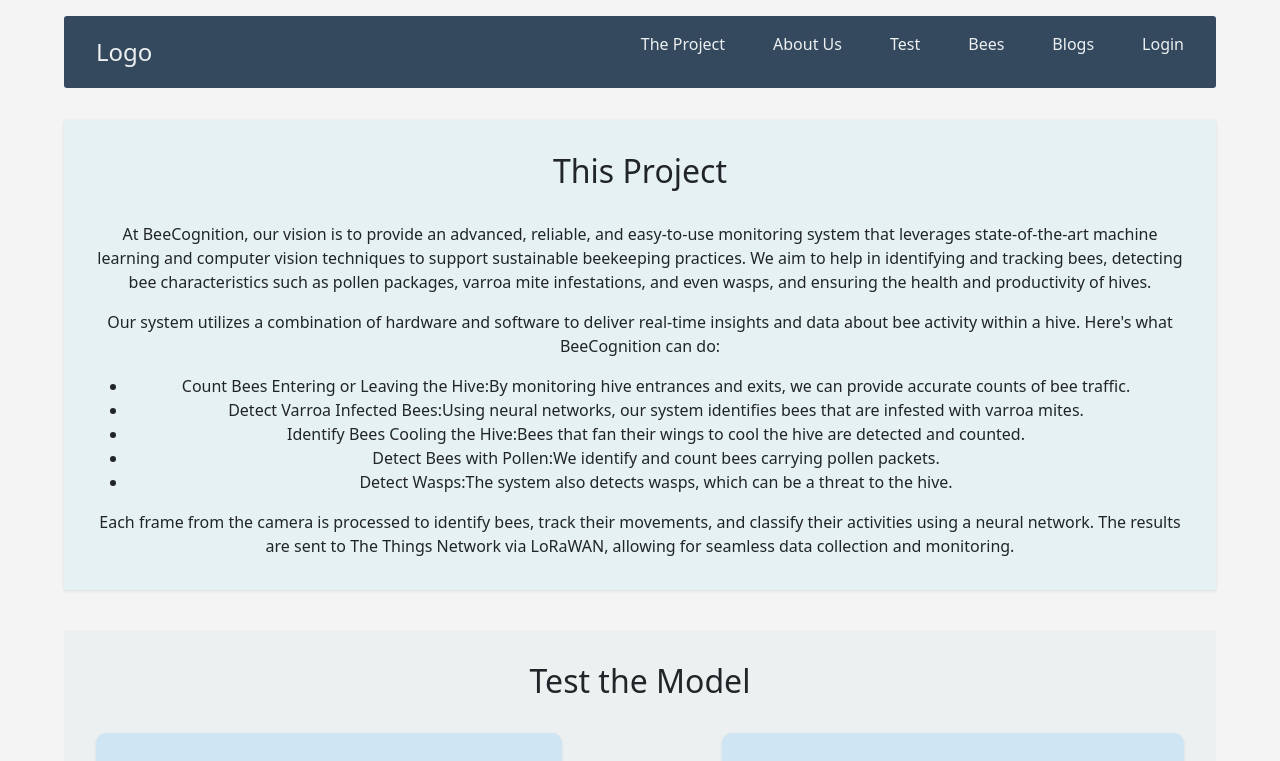
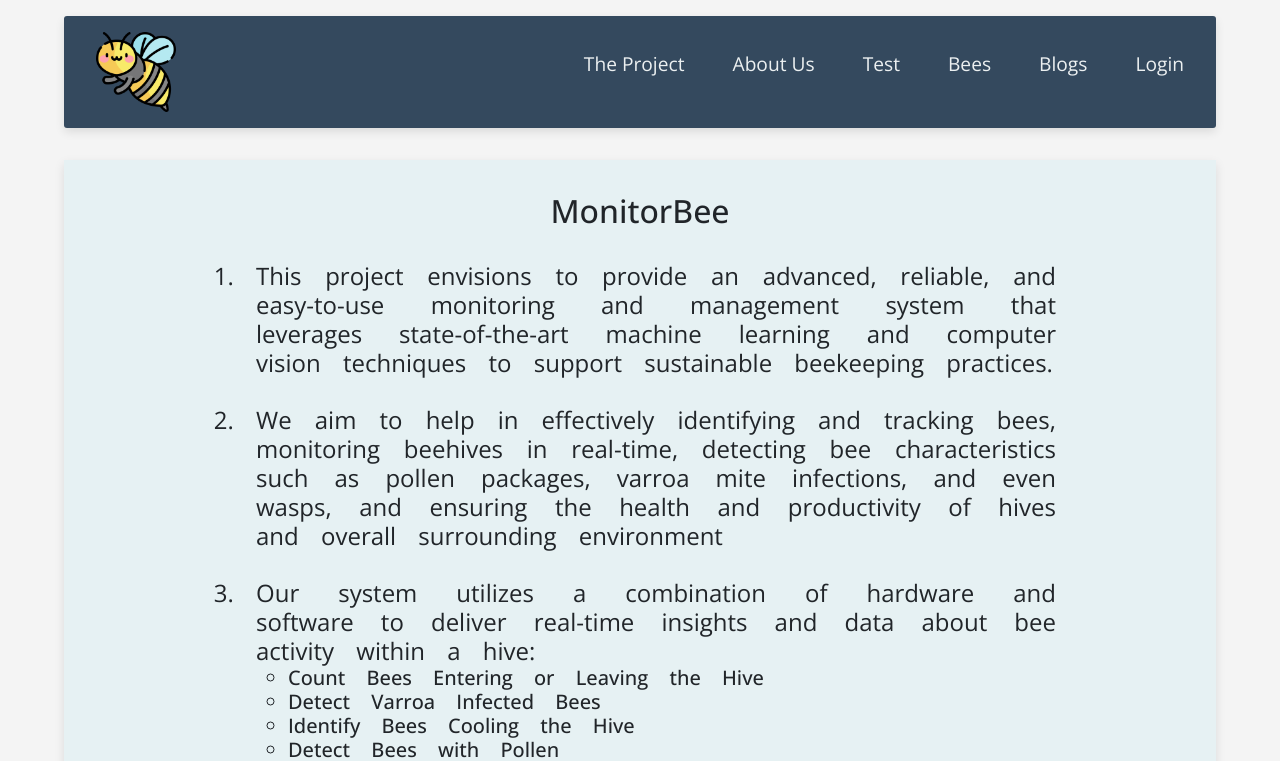
Before and after one commit to Shubham-kpl/MonitorBee, a React (Vite) app in the folder frontend/: page / in a window 1280 px wide. Shown: the top 761 px of the page. Built offline with nearby package versions, Linux system fonts and the light colour scheme; the HTML template or start-up script is replaced by a standard one.

Commit message:
ui changes

```diff
--- a/frontend/src/App.css
+++ b/frontend/src/App.css
@@ -2,7 +2,8 @@
 
 body {
   padding: 1rem 4rem;
-  background-color: #f4f4f4;
+  font-family: "Open Sans", "Poppins";
+  background-color: #f4f4f4 !important;
 }
 
 /* .box {
--- a/frontend/src/components/about_project.jsx
+++ b/frontend/src/components/about_project.jsx
@@ -4,48 +4,54 @@
 export default function AboutProject() {
   return (
     <section id="about-project" className="about-project">
-      <h1 style={{ marginBottom: "2rem" }}>This Project</h1>
-      <p>
-        At BeeCognition, our vision is to provide an advanced, reliable, and
-        easy-to-use monitoring system that leverages state-of-the-art machine
-        learning and computer vision techniques to support sustainable
-        beekeeping practices. We aim to help in identifying and tracking bees,
-        detecting bee characteristics such as pollen packages, varroa mite
-        infestations, and even wasps, and ensuring the health and productivity
-        of hives.
-      </p>
-      <p>
-        Our system utilizes a combination of hardware and software to deliver
-        real-time insights and data about bee activity within a hive. Here's
-        what BeeCognition can do:
-      </p>
-      <ul>
-        <li>
-          <span>Count Bees Entering or Leaving the Hive:</span>By monitoring
-          hive entrances and exits, we can provide accurate counts of bee
-          traffic.
-        </li>
-        <li>
-          <span>Detect Varroa Infected Bees:</span>Using neural networks, our
-          system identifies bees that are infested with varroa mites.
-        </li>
-        <li>
-          <span>Identify Bees Cooling the Hive:</span>Bees that fan their wings
-          to cool the hive are detected and counted.
-        </li>
-        <li>
-          <span>Detect Bees with Pollen:</span>We identify and count bees
-          carrying pollen packets.
-        </li>
-        <li>
-          <span>Detect Wasps:</span>The system also detects wasps, which can be
-          a threat to the hive.
-        </li>
-      </ul>
-      Each frame from the camera is processed to identify bees, track their
-      movements, and classify their activities using a neural network. The
-      results are sent to The Things Network via LoRaWAN, allowing for seamless
-      data collection and monitoring.
+      <h1
+        style={{
+          marginBottom: "2rem",
+        }}
+      >
+        MonitorBee
+      </h1>
+      <div className="about-project-content">
+        <h4 style={{ fontWeight: "350" }}>
+          <ol>
+            <li>
+              This project envisions to provide an advanced, reliable, and
+              easy-to-use monitoring and management system that leverages
+              state-of-the-art machine learning and computer vision techniques
+              to support sustainable beekeeping practices.
+            </li>
+            <br />
+            <li>
+              We aim to help in effectively identifying and tracking bees,
+              monitoring beehives in real-time, detecting bee characteristics
+              such as pollen packages, varroa mite infections, and even wasps,
+              and ensuring the health and productivity of hives and overall
+              surrounding environment
+            </li>
+            <br />
+            <li>
+              Our system utilizes a combination of hardware and software to
+              deliver real-time insights and data about bee activity within a
+              hive:
+              <h5>
+                <ul>
+                  <li>Count Bees Entering or Leaving the Hive</li>
+                  <li>Detect Varroa Infected Bees</li>
+                  <li>Identify Bees Cooling the Hive</li>
+                  <li>Detect Bees with Pollen</li>
+                  <li>Detect Wasps</li>
+                </ul>
+              </h5>
+            </li>
+            <li>
+              Each frame from the camera is processed to identify bees, track
+              their movements, and classify their activities using a neural
+              network. The results are sent to The Things Network via LoRaWAN,
+              allowing for seamless data collection and monitoring.
+            </li>
+          </ol>
+        </h4>
+      </div>
     </section>
   );
 }
--- a/frontend/src/components/css/about_project.css
+++ b/frontend/src/components/css/about_project.css
@@ -1,8 +1,13 @@
-#about-project {
+.about-project {
   background-color: #e6f1f3;
-  padding: 2rem 2rem;
+  padding: 2rem 10rem;
   text-align: center;
   margin-top: 2rem;
   margin-bottom: 40px;
-  box-shadow: 0px 1px 3px rgba(0, 0, 0, 0.1);
+  box-shadow: 0px 4px 10px rgba(0, 0, 0, 0.1);
 }
+
+.about-project-content {
+  text-align: justify;
+  word-spacing: 1em;
+}
--- a/frontend/src/components/css/navbar.css
+++ b/frontend/src/components/css/navbar.css
@@ -4,11 +4,7 @@
   margin-bottom: 20px;
   border-radius: 3px;
   padding: 1rem 2rem !important;
-}
-
-.navbar .logo {
-  color: #ecf0f1;
-  font-size: 24px;
+  box-shadow: 0px 4px 10px rgba(0, 0, 0, 0.1);
 }
 
 .nav-links {
@@ -17,6 +13,10 @@
   gap: 3rem;
 }
 
+.nav-links li {
+  font-size: 1.2rem;
+}
+
 .nav-links li a {
   color: #ecf0f1;
   text-decoration: none;
--- a/frontend/src/components/css/upload.css
+++ b/frontend/src/components/css/upload.css
@@ -6,6 +6,7 @@
   padding-bottom: 3rem;
   margin-bottom: 40px;
   text-align: center;
+  box-shadow: 0px 4px 10px rgba(0, 0, 0, 0.1);
 }
 
 .file-upload-container {
@@ -54,4 +55,5 @@
   width: 45%;
   font-size: 1rem;
   cursor: pointer;
+  border: none;
 }
--- a/frontend/src/components/navbar.jsx
+++ b/frontend/src/components/navbar.jsx
@@ -3,7 +3,9 @@
 export default function Navbar() {
   return (
     <nav className="navbar">
-      <div className="logo">Logo</div>
+      <div className="logo">
+        <img src="../../images/bee.png" style={{ height: "5rem" }}></img>
+      </div>
       <ul className="nav-links">
         <li>
           <a href="#about-project">The Project</a>
```
Also changed, not shown: frontend/public/images/bee.png (added).
